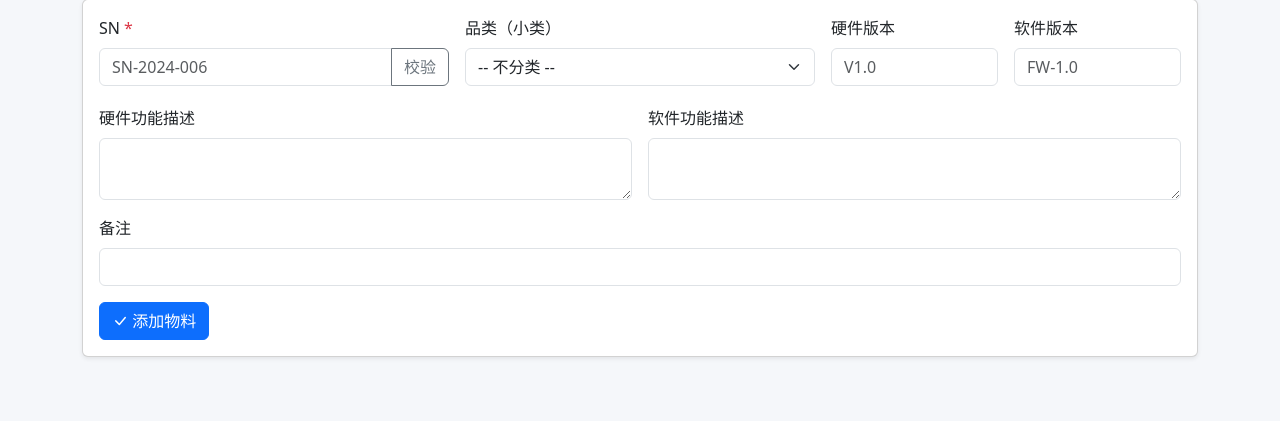
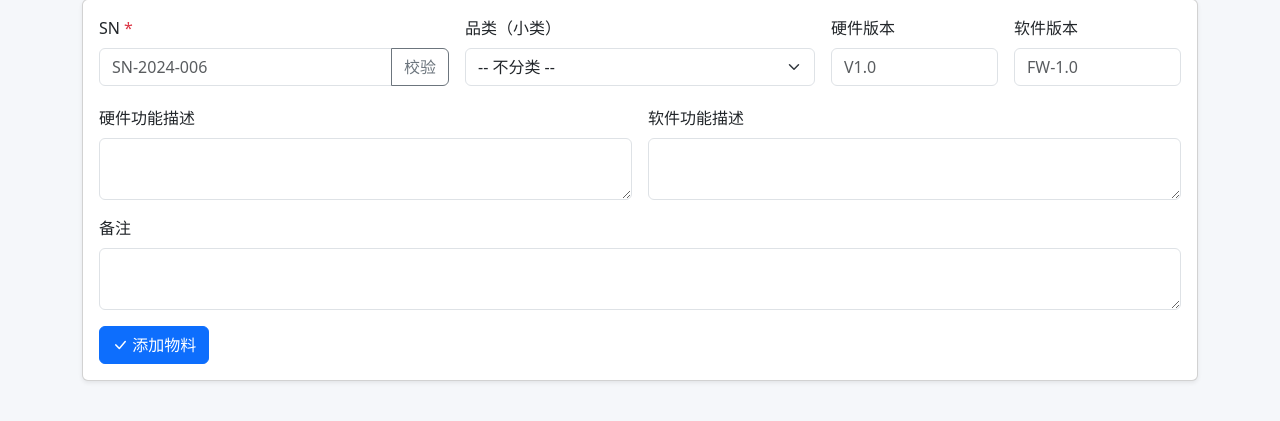
Before and after one commit to DAx-svg/WLGZ, a Flask app: page /add in a window 1280 px wide. Shown: the part 184-605 px from the top of the page. Run offline with Flask 3, Linux system fonts and the light colour scheme; data comes from the database, SQL or seed files in the repository.

Commit message:
修改: 添加物料页面备注框改为textarea，支持换行

```diff
--- a/templates/add.html
+++ b/templates/add.html
@@ -67,7 +67,7 @@
                             </div>
                             <div class="col-12">
                                 <label class="form-label">备注</label>
-                                <input type="text" class="form-control" id="singleRemarks">
+                                <textarea class="form-control" id="singleRemarks" rows="2"></textarea>
                             </div>
                             <div class="col-12">
                                 <button type="submit" class="btn btn-primary" id="singleBtn">
@@ -119,7 +119,7 @@
                             </div>
                             <div class="col-12">
                                 <label class="form-label">备注</label>
-                                <input type="text" class="form-control" id="batchRemarks">
+                                <textarea class="form-control" id="batchRemarks" rows="2"></textarea>
                             </div>
                             <div class="col-12">
                                 <button type="submit" class="btn btn-primary" id="batchBtn">
```
